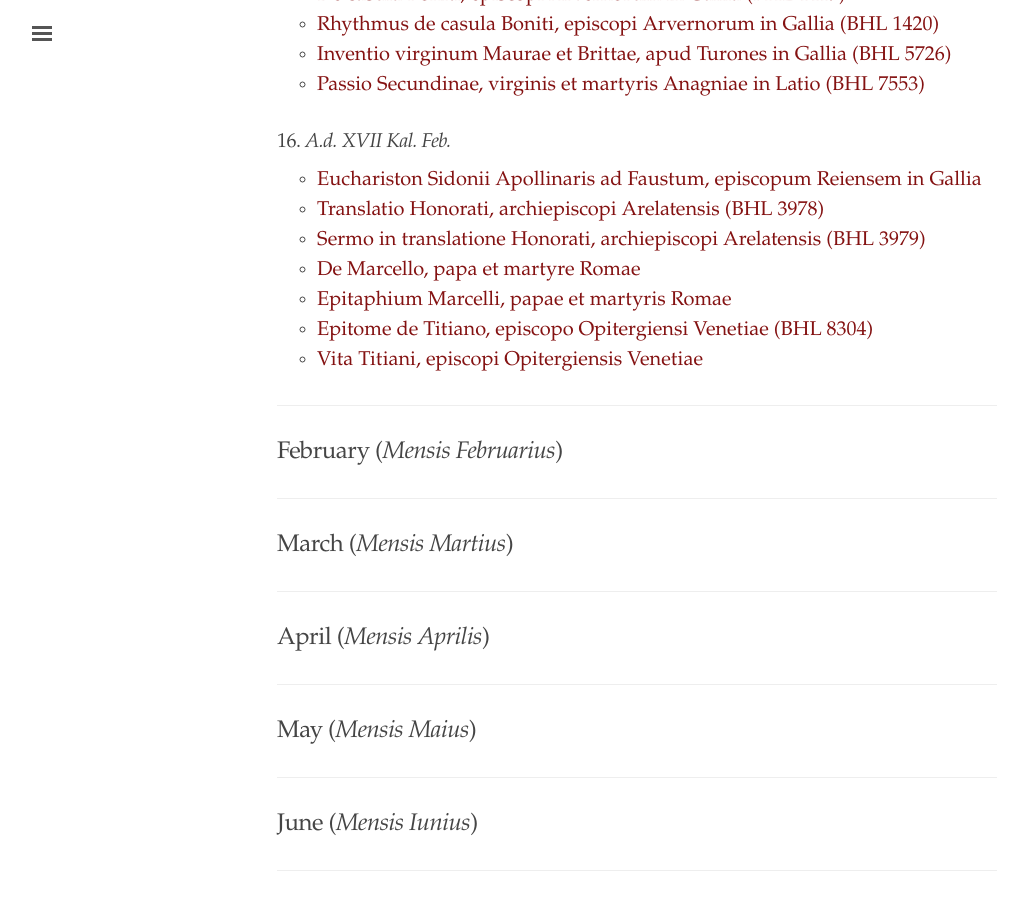
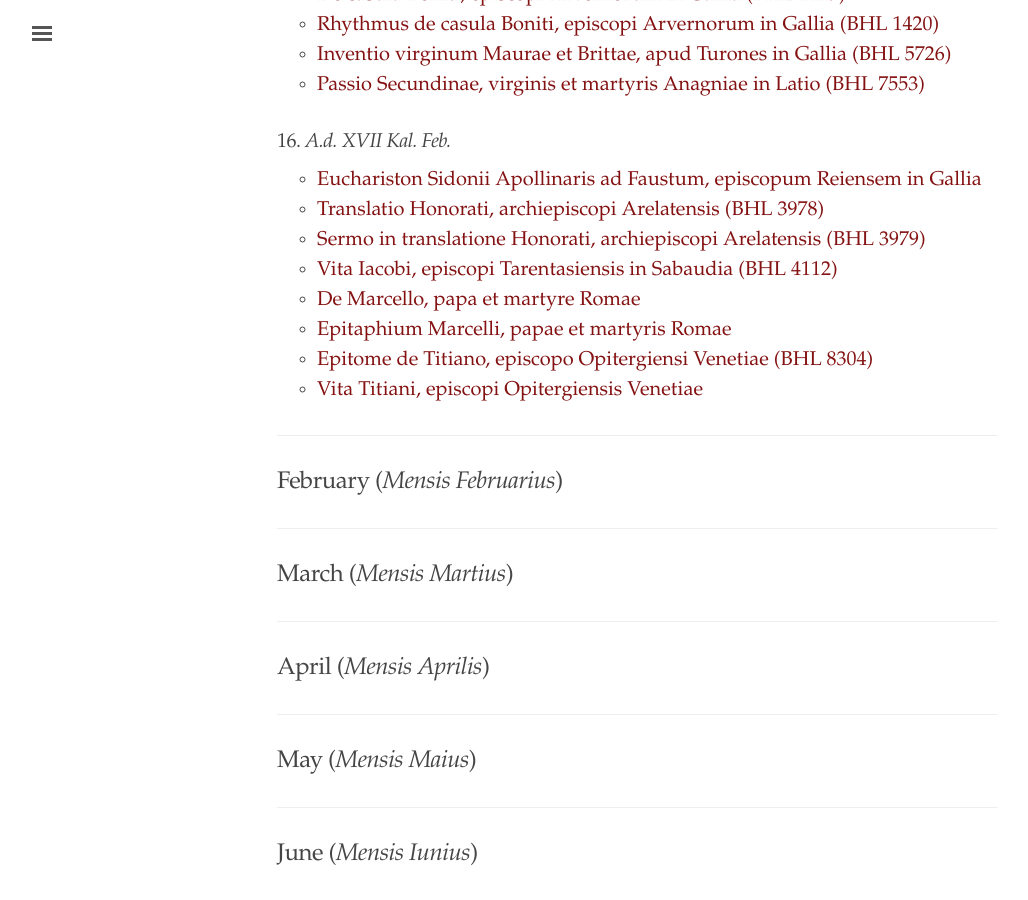
Before and after one commit to cjkoepke1/latin-hagiography, a Jekyll site: the page built from index.md, in a window 1280 px wide and 900 px high, scrolled down 5105 px. Shown: the whole window, without its empty margins (3-1031 px from the left). Built offline with Jekyll 4.4.1, drawn with Linux system fonts in a browser that asks for light colours.

Commit message:
Added vita Iacobi episcopi Tarentasiensis

```diff
--- a/index.md
+++ b/index.md
@@ -181,6 +181,7 @@ title: "Latin Hagiography"
 - [Euchariston Sidonii Apollinaris ad Faustum, episcopum Reiensem in Gallia](https://cjkoepke1.github.io/latin-hagiography/texts/euchariston-ad-faustum/)
 - [Translatio Honorati, archiepiscopi Arelatensis (BHL 3978)](https://cjkoepke1.github.io/latin-hagiography/texts/translatio-honorati-arelatensis/)
 - [Sermo in translatione Honorati, archiepiscopi Arelatensis (BHL 3979)](https://cjkoepke1.github.io/latin-hagiography/texts/sermo-in-translatione-honorati/)
+- [Vita Iacobi, episcopi Tarentasiensis in Sabaudia (BHL 4112)](https://cjkoepke1.github.io/latin-hagiography/texts/vita-iacobi-tarentasiensis/)
 - [De Marcello, papa et martyre Romae](https://cjkoepke1.github.io/latin-hagiography/texts/de-marcello-papa/)
 - [Epitaphium Marcelli, papae et martyris Romae](https://cjkoepke1.github.io/latin-hagiography/texts/epitaphium-marcelli-papae/)
 - [Epitome de Titiano, episcopo Opitergiensi Venetiae (BHL 8304)](https://cjkoepke1.github.io/latin-hagiography/texts/epitome-de-titiano-opitergiensi/)
```
